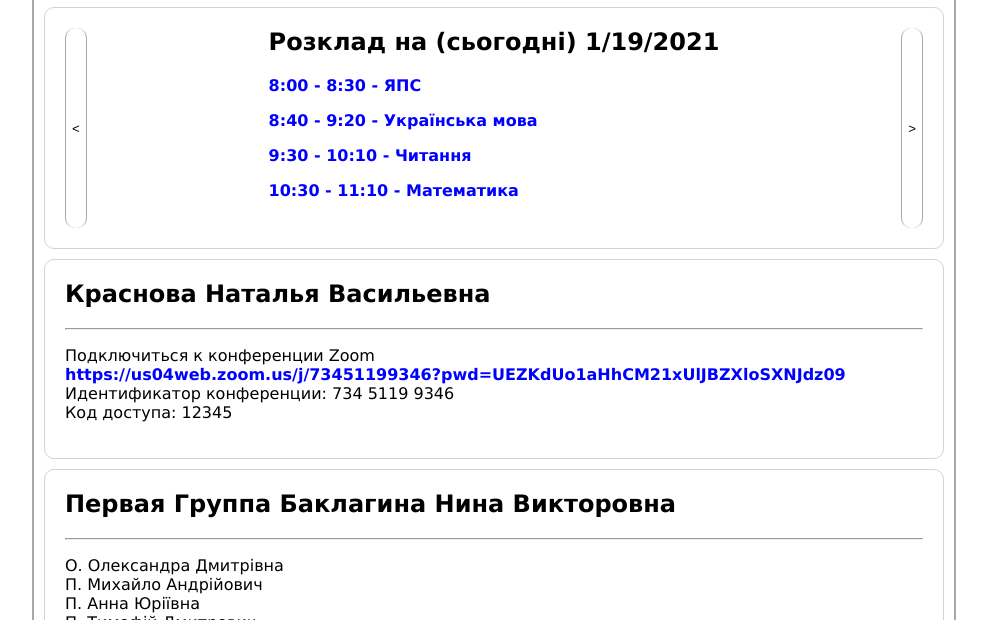
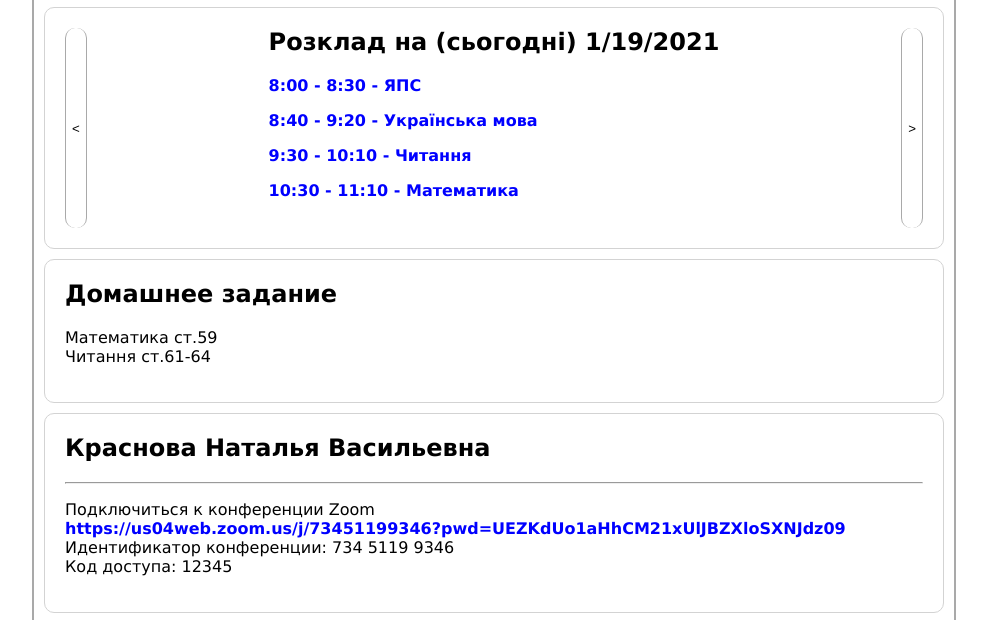
Before and after one commit to schedulenumber5/schedule, a plain HTML site: page index.html in a window 1280 px wide. Shown: the part 130-750 px from the top of the page, without its empty margins (146-1133 px from the left). Drawn offline with Linux system fonts and the light colour scheme.

Commit message:
hw added

```diff
--- a/index.html
+++ b/index.html
@@ -61,7 +61,14 @@
             <div class="content-button">
                 <button onclick="changeDay(+1)">&gt;</button>
             </div>
+        </div>
 
+        <div class="content-wrapper">
+            <h2>Домашнее задание</h2>
+            <p>
+                Математика ст.59 <br>
+                Читання ст.61-64
+            </p>
         </div>
 
         <div class="content-wrapper">
```
